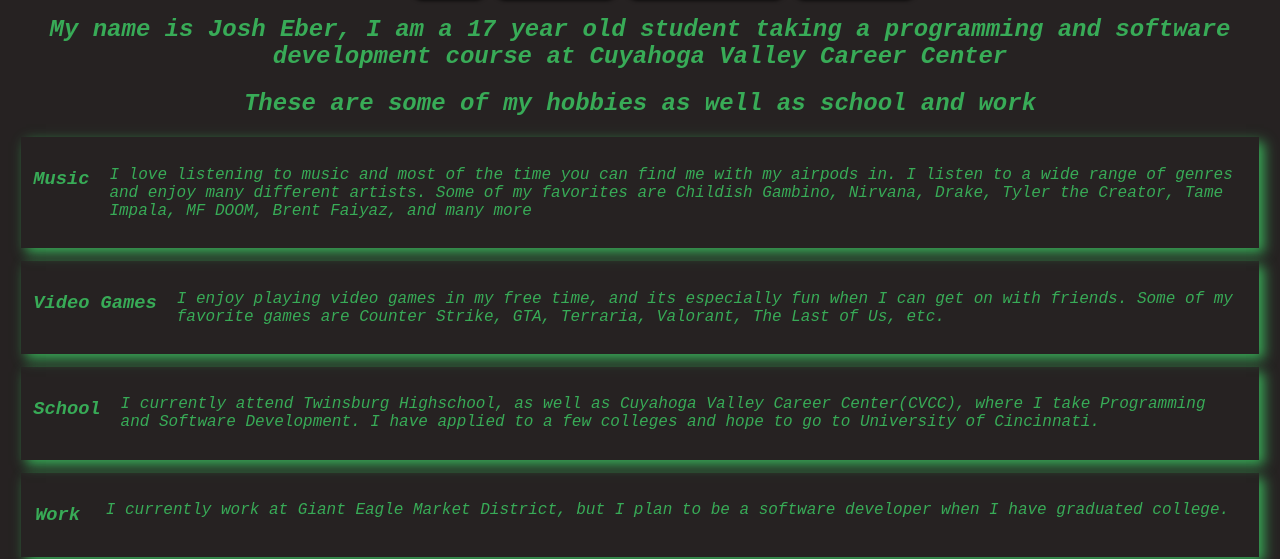
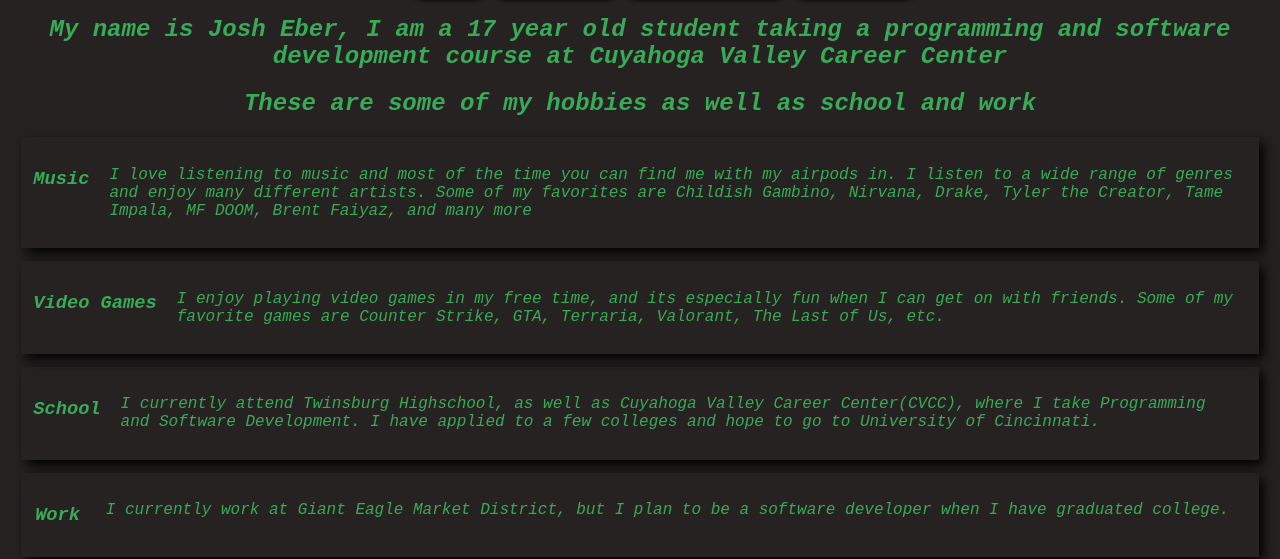
Before and after one commit to JoshuaEber/JoshEber.github.io, a plain HTML site: page about.html in a window 1280 px wide. Shown: the part 269-828 px from the top of the page. Drawn offline with Linux system fonts and the light colour scheme.

Commit message:
Update styles.css

```diff
--- a/styles.css
+++ b/styles.css
@@ -114,7 +114,7 @@ img{
 	grid-gap: 10px;
 	margin: 1%;
 	padding: 1%;
-	box-shadow: 5px 5px 12px #38ab57;
+	box-shadow: 5px 5px 12px #000;
 }
 .about-titles{
 	text-align: center;
```
